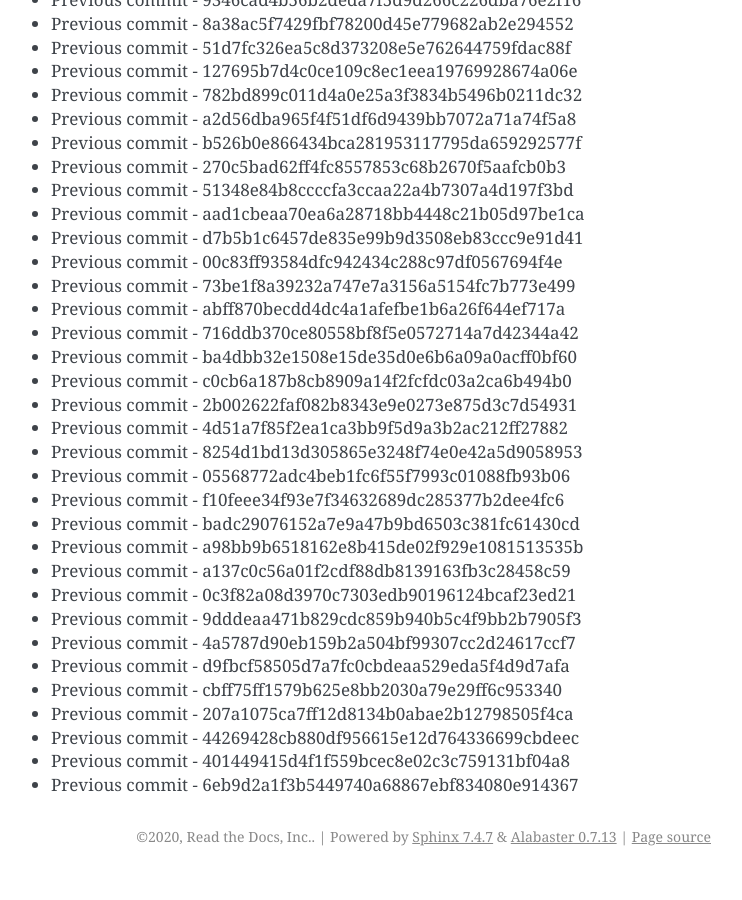
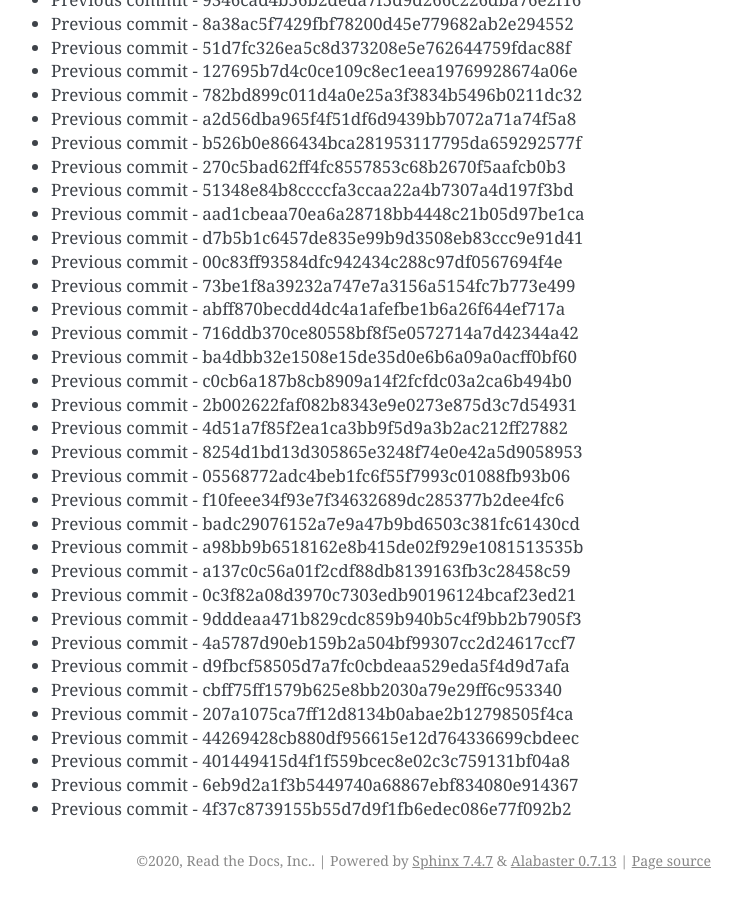
Before and after one commit to readthedocs/rtd-git-stresstest, a Sphinx documentation site: the page built from docs/updates.rst, in a window 1280 px wide and 900 px high, scrolled down 103815 px. Shown: the whole window, without its empty margins (399-1141 px from the left). Built offline with Sphinx 7.4.7, drawn with Linux system fonts in a browser that asks for light colours; before the commit the page ends 104691 px from its top, so only the background shows below that.

Commit message:
Generating commit from previous: 4f37c8739155b55d7d9f1fb6edec086e77f092b2

```diff
--- a/docs/updates.rst
+++ b/docs/updates.rst
@@ -4394,3 +4394,4 @@ It can be tested for any performance characteristics.
 * Previous commit - 44269428cb880df956615e12d764336699cbdeec
 * Previous commit - 401449415d4f1f559bcec8e02c3c759131bf04a8
 * Previous commit - 6eb9d2a1f3b5449740a68867ebf834080e914367
+* Previous commit - 4f37c8739155b55d7d9f1fb6edec086e77f092b2
```
